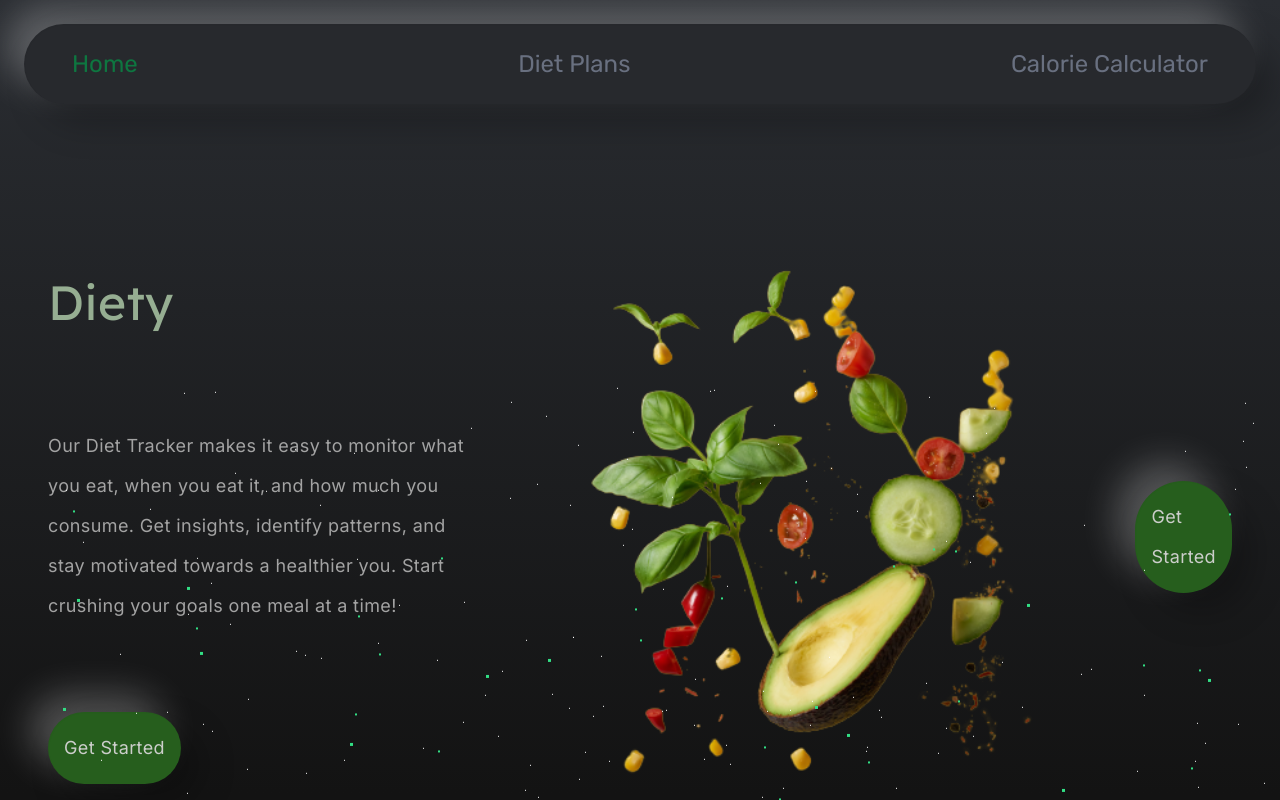
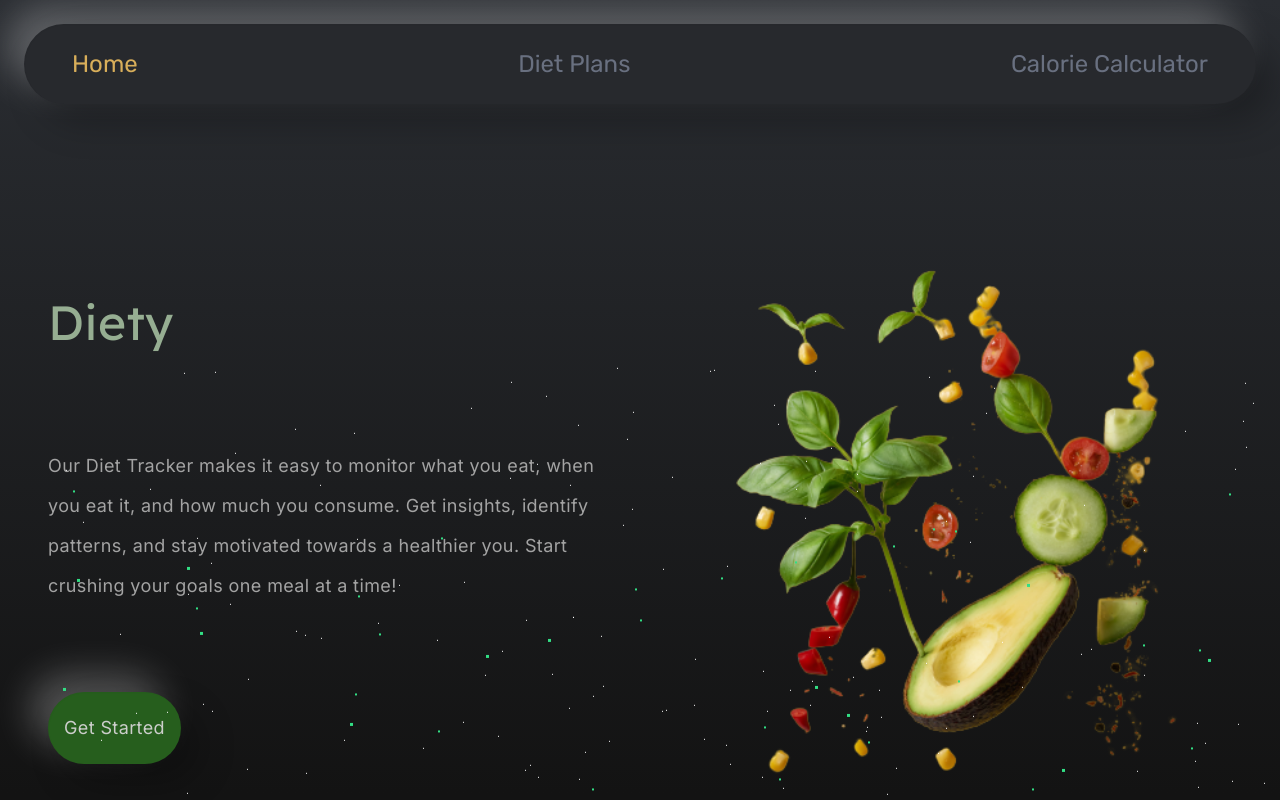
Before and after one commit to AchyuthMohan/devcraft-excel-2022, a React (Create React App) app: page / in a window 1280 px wide. Shown: the top 800 px of the page. Built offline with nearby package versions, Linux system fonts and the light colour scheme; no server answers.

Commit message:
ResolvedConflict

```diff
--- a/src/components/Hero/Hero.js
+++ b/src/components/Hero/Hero.js
@@ -18,16 +18,11 @@
             <Stars>
               <div className="hero__container__text__subtitle">
                 Our Diet Tracker makes it easy to monitor what you eat, when you
-              eat it, and how much you consume. Get insights, identify patterns,
-              and stay motivated towards a healthier you. Start crushing your
-              goals one meal at a time!
+                eat it, and how much you consume. Get insights, identify
+                patterns, and stay motivated towards a healthier you. Start
+                crushing your goals one meal at a time!
               </div>
             </Stars>
-            <div className="hero__container__text__button">Get Started</div>
-          </div>
-          <div className="hero__container__image">
-            <img src={hero} alt="hero" />
-          </div>
             <div
               className="hero__container__text__button"
               style={{
@@ -44,7 +39,10 @@
               {signedInUser ? "View Dashboard" : " Get Started"}
             </div>
           </div>
-
+          <div className="hero__container__image">
+            <img src={hero} alt="hero" />
+          </div>
+        </div>
       </Stars>
     </>
   );
--- a/src/components/Navbar/Navbar.css
+++ b/src/components/Navbar/Navbar.css
@@ -30,17 +30,17 @@
   font-size: 1.5rem;
 }
 .nav__main a:hover {
-  color: #0e7640;
+  color: #D8AE5A;
 }
 
 .nav__main a:hover {
-  color: #0e7640;
+  color: #D8AE5A;
 }
 .active {
-  color: #0e7640 !important;
+  color: #D8AE5A !important;
 }
 .nav__main a:active {
-  color: #0e7640;
+  color: #D8AE5A;
 }
 @media only screen and (max-width: 1300px) {
 }
```
Lines whose indentation alone changed are shown as unchanged.
